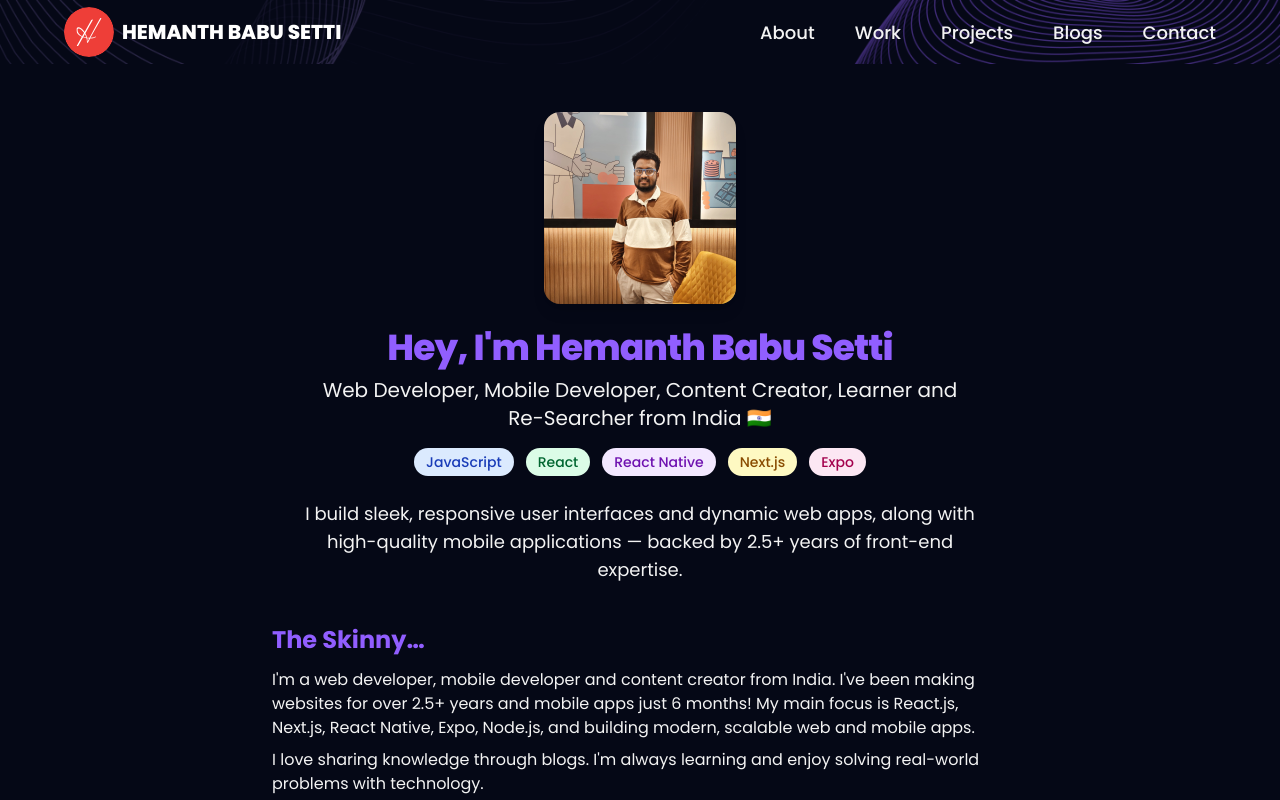
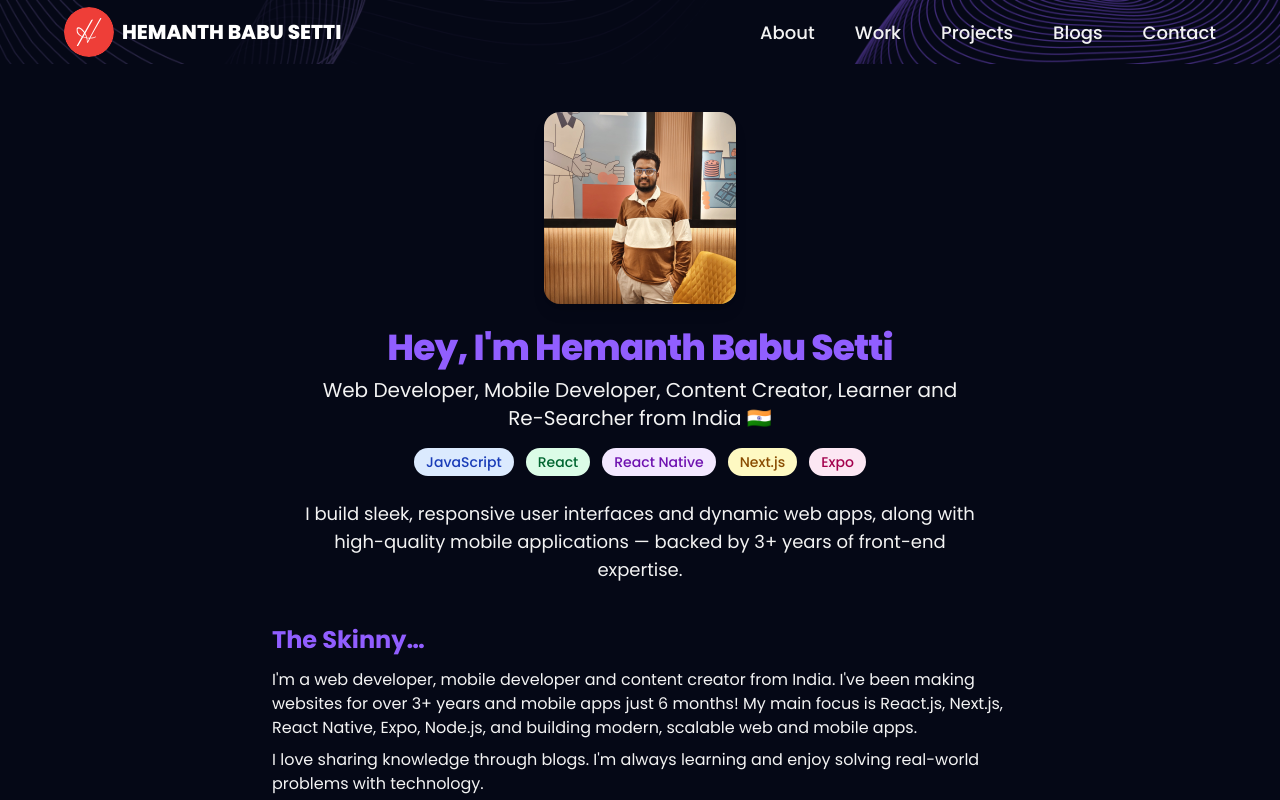
Before and after one commit to hemanthbabu648/hemanthbabu648, a Next.js app: page /about-me in a window 1280 px wide. Shown: the top 800 px of the page. Built offline with nearby package versions, Linux system fonts and the light colour scheme.

Commit message:
(feat) :  update resume and years of experience

```diff
--- a/src/app/about-me/page.tsx
+++ b/src/app/about-me/page.tsx
@@ -2,7 +2,7 @@ import Image from 'next/image';
 import Link from 'next/link';
 import React from 'react';
 
-import { socialIcons } from '@/constants/home';
+import { socialIcons, YEARS_OF_EXPERIENCE } from '@/constants/home';
 
 export default function AboutMePage() {
   return (
@@ -42,7 +42,7 @@ export default function AboutMePage() {
         </div>
         <p className="text-lg max-w-2xl">
           I build sleek, responsive user interfaces and dynamic web apps, along with high-quality
-          mobile applications — backed by 2.5+ years of front-end expertise.
+          mobile applications — backed by {YEARS_OF_EXPERIENCE} years of front-end expertise.
         </p>
       </section>
 
@@ -51,7 +51,7 @@ export default function AboutMePage() {
         <h2 className="text-2xl font-bold mb-3 text-violet-450">The Skinny…</h2>
         <p className="mb-2">
           I&apos;m a web developer, mobile developer and content creator from India. I&apos;ve been
-          making websites for over 2.5+ years and mobile apps just 6 months! My main focus is
+          making websites for over {YEARS_OF_EXPERIENCE} years and mobile apps just 6 months! My main focus is
           React.js, Next.js, React Native, Expo, Node.js, and building modern, scalable web and
           mobile apps.
         </p>
--- a/src/components/home/About.tsx
+++ b/src/components/home/About.tsx
@@ -4,7 +4,7 @@ import { motion } from 'framer-motion';
 import Link from 'next/link';
 import { Tilt } from 'react-tilt';
 
-import { services } from '../../constants/home';
+import { services, YEARS_OF_EXPERIENCE } from '../../constants/home';
 import SectionWrapper from '../../hooks/SectionWrapper';
 import { fadeIn, textVariant } from '../../utils/motion';
 
@@ -55,7 +55,7 @@ const About = () => {
         variants={fadeIn('', '', 0.1, 1)}
         className="mt-4 text-secondary text-[17px] max-w-3xl leading-[30px]"
       >
-        I&apos;m a passionate software developer with over 2.5 years of professional experience,
+        I&apos;m a passionate software developer with over {YEARS_OF_EXPERIENCE} years of professional experience,
         specializing in front-end development for both web and mobile platforms. I have hands-on
         expertise in HTML, CSS, and JavaScript, working extensively with libraries like React, React
         Native (with Expo), and Node.js. I also leverage modern frameworks and tools such as
--- a/src/components/home/Hero.tsx
+++ b/src/components/home/Hero.tsx
@@ -2,6 +2,8 @@
 
 import { motion } from 'framer-motion';
 import { Download } from 'lucide-react';
+
+import { YEARS_OF_EXPERIENCE } from '@/constants/home';
 
 const Hero = () => {
   return (
@@ -22,7 +24,7 @@ const Hero = () => {
             <p className="text-violet-200 font-medium lg:text-[30px] sm:text-[26px] xs:text-[20px] text-[16px] lg:leading-[40px]">
               I build sleek, responsive user interfaces and dynamic web apps, along with
               high-quality mobile applications — backed by{' '}
-              <span className="orange-text-gradient">2.5+ years</span> of front-end expertise.
+              <span className="orange-text-gradient">{YEARS_OF_EXPERIENCE} years</span> of front-end expertise.
             </p>
 
             <motion.button
--- a/src/constants/home.tsx
+++ b/src/constants/home.tsx
@@ -30,6 +30,8 @@ import {
 import { TbBrandMantine } from 'react-icons/tb';
 
 import type { IconType } from 'react-icons';
+
+export const YEARS_OF_EXPERIENCE = '3+';
 
 type Service = {
   title: string;
```
Also changed, not shown: 1 other file (tests, documents, lock files or other folders).
